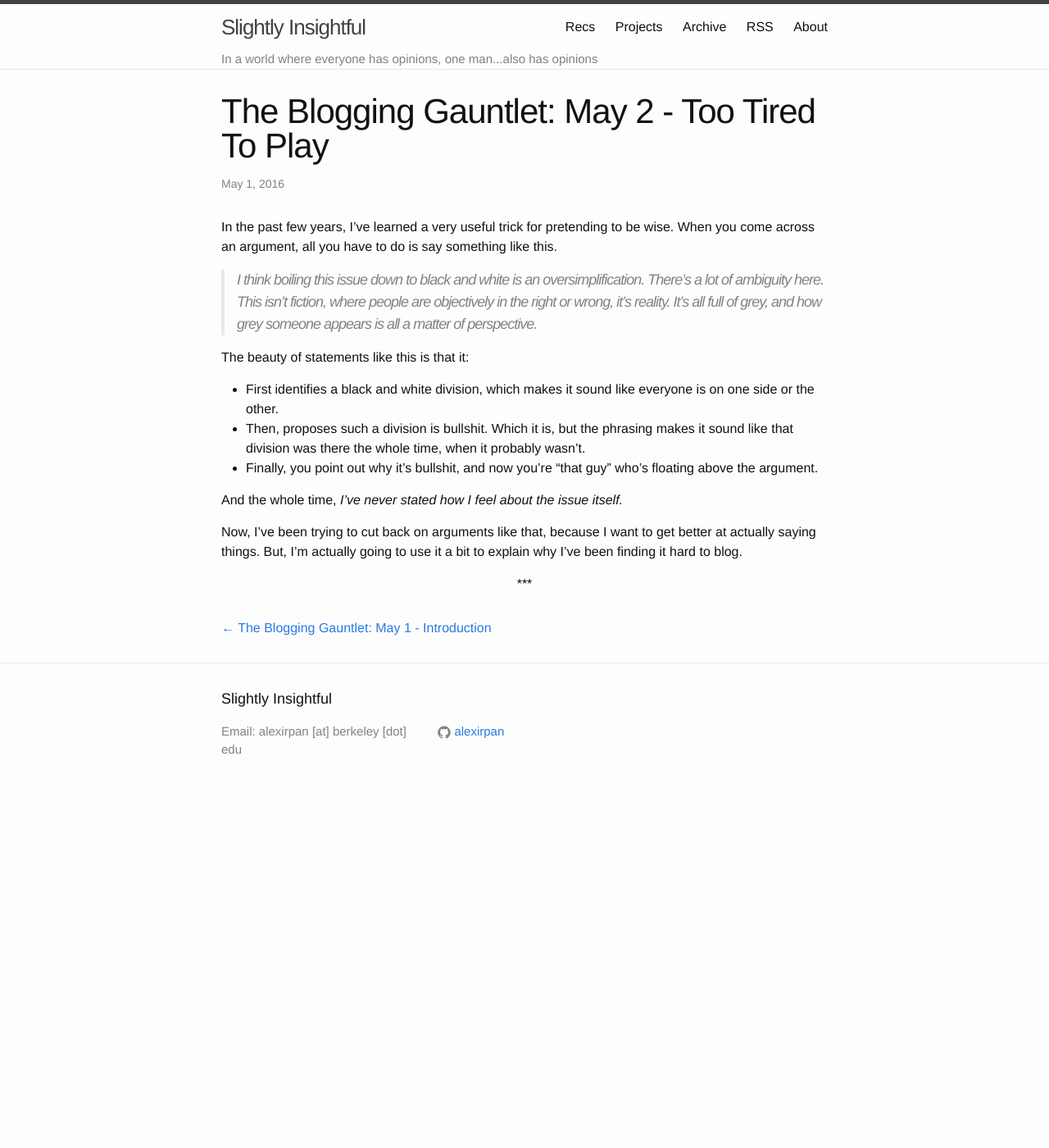
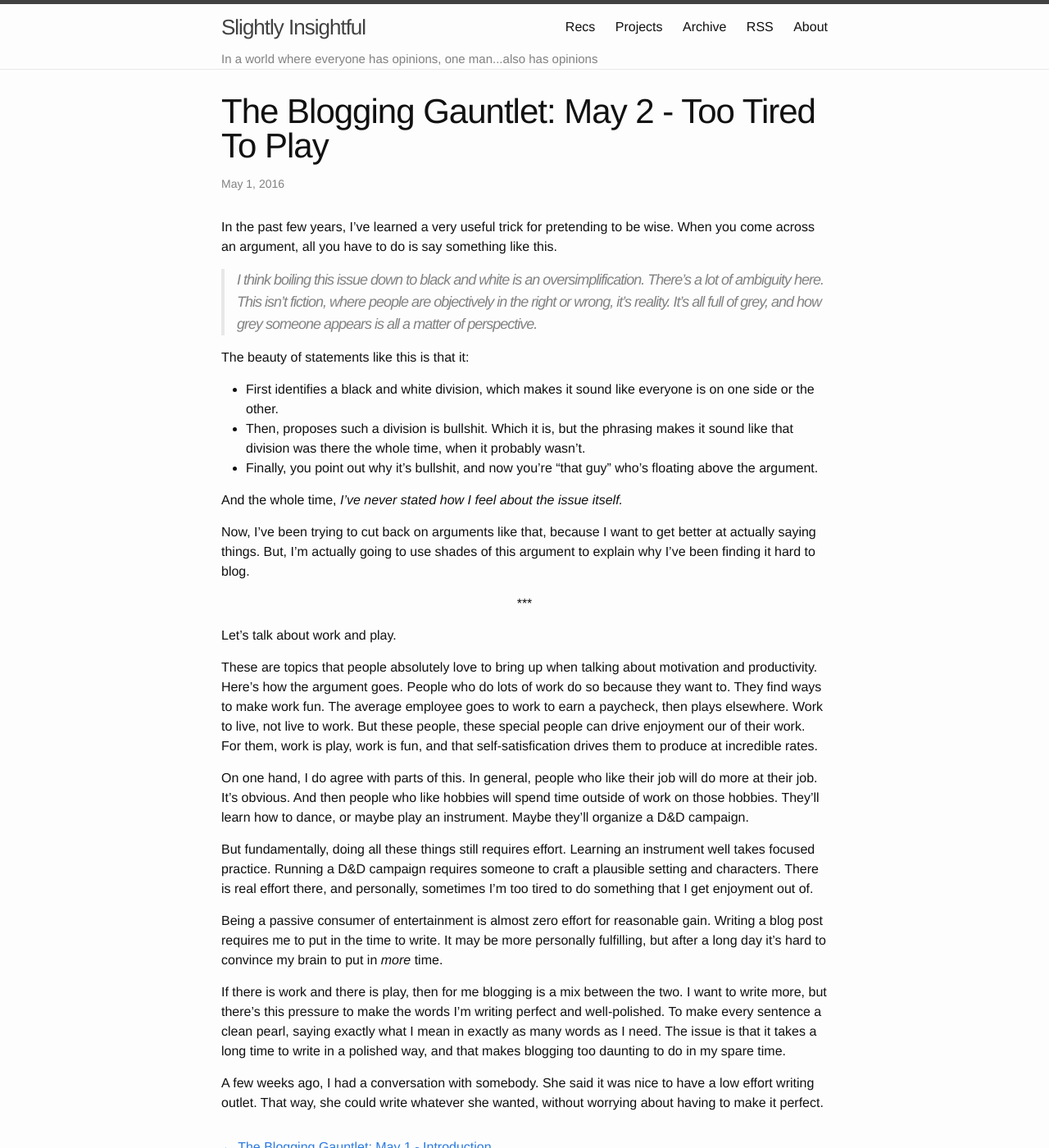
Before and after one commit to alexirpan/alexirpan.github.io, a Jekyll site: the page built from _posts/2016-05-02-may-2.markdown, in a window 1280 px wide and 1400 px high. Shown: the whole window at 82% size. Built offline with Jekyll 4.4.1, drawn with Linux system fonts in a browser that asks for light colours.

Commit message:
Work so far. Clean this up later

```diff
--- a/_posts/2016-05-02-may-2.markdown
+++ b/_posts/2016-05-02-may-2.markdown
@@ -26,8 +26,47 @@ floating above the argument.
 And the whole time, *I've never stated how I feel about the issue itself.*
 
 Now, I've been trying to cut back on arguments like that, because I want
-to get better at actually saying things. But, I'm actually going to use it
-a bit to explain why I've been finding it hard to blog.
+to get better at actually saying things. But, I'm actually going to use shades
+of this argument to explain why I've been finding it hard to blog.
 
 \*\*\*
 {: .centered }
+
+Let's talk about work and play.
+
+These are topics that people absolutely love to bring up when talking
+about motivation and productivity. Here's how the argument goes.
+People who do lots of work do so because they want to. They find ways
+to make work fun. The average employee goes to work to earn a paycheck,
+then plays elsewhere. Work to live, not live to work. But these people,
+these special people can drive enjoyment our of their work. For them,
+work is play, work is fun, and that self-satisfication drives them
+to produce at incredible rates.
+
+On one hand, I do agree with parts of this. In general, people who
+like their job will do more at their job. It's obvious. And then people
+who like hobbies will spend time outside of work on those hobbies.
+They'll learn how to dance, or maybe play an instrument. Maybe they'll
+organize a D&D campaign.
+
+But fundamentally, doing all these things still requires effort.
+Learning an instrument well takes focused practice. Running a D&D campaign
+requires someone to craft a plausible setting and characters. There is
+real effort there, and personally, sometimes I'm too tired to do something
+that I get enjoyment out of.
+
+Being a passive consumer of entertainment is almost zero effort for
+reasonable gain. Writing a blog post requires me to put in the time to
+write. It may be more personally fulfilling, but after a long day it's hard
+to convince my brain to put in *more* time.
+
+If there is work and there is play, then for me blogging is a mix between
+the two. I want to write more, but there's this pressure to make the words
+I'm writing perfect and well-polished. To make every sentence a clean pearl,
+saying exactly what I mean in exactly as many words as I need. The issue is that
+it takes a long time to write in a polished way, and that makes blogging
+too daunting to do in my spare time.
+
+A few weeks ago, I had a conversation with somebody. She said it was nice to
+have a low effort writing outlet. That way, she could write whatever she wanted,
+without worrying about having to make it perfect.
```
